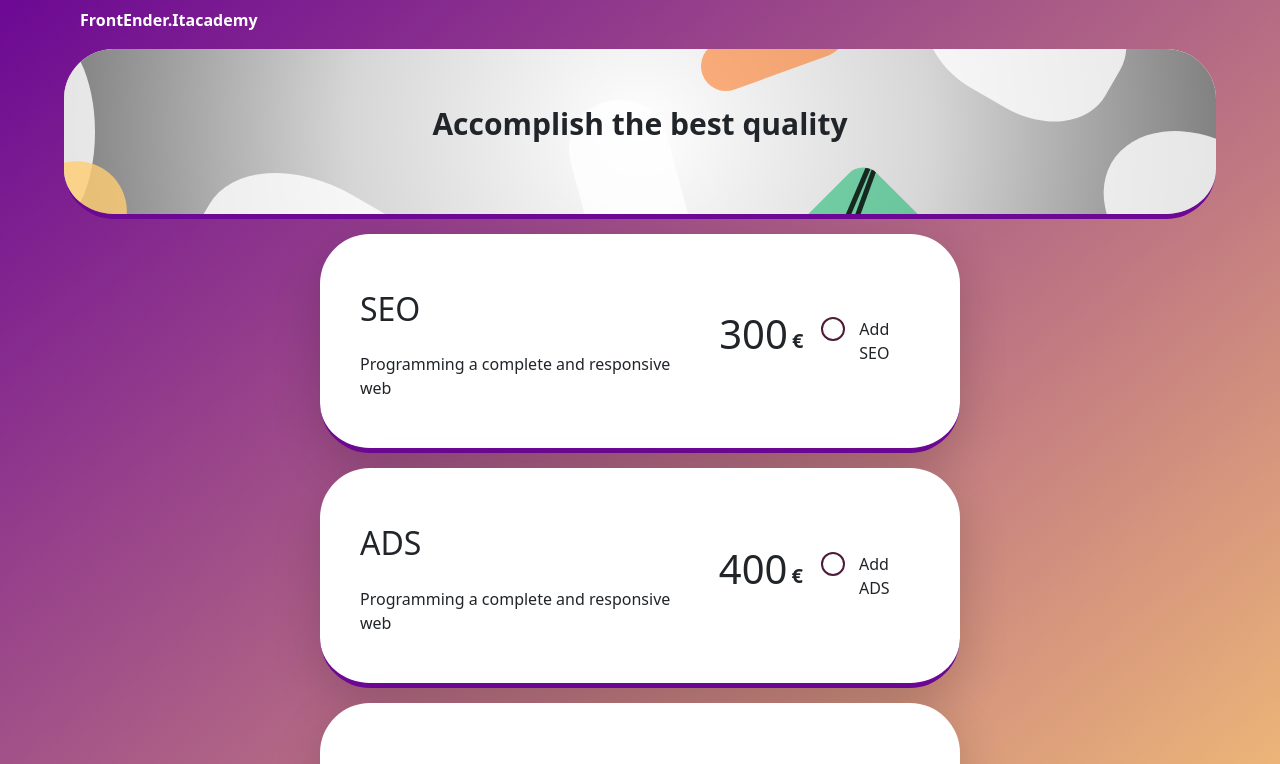
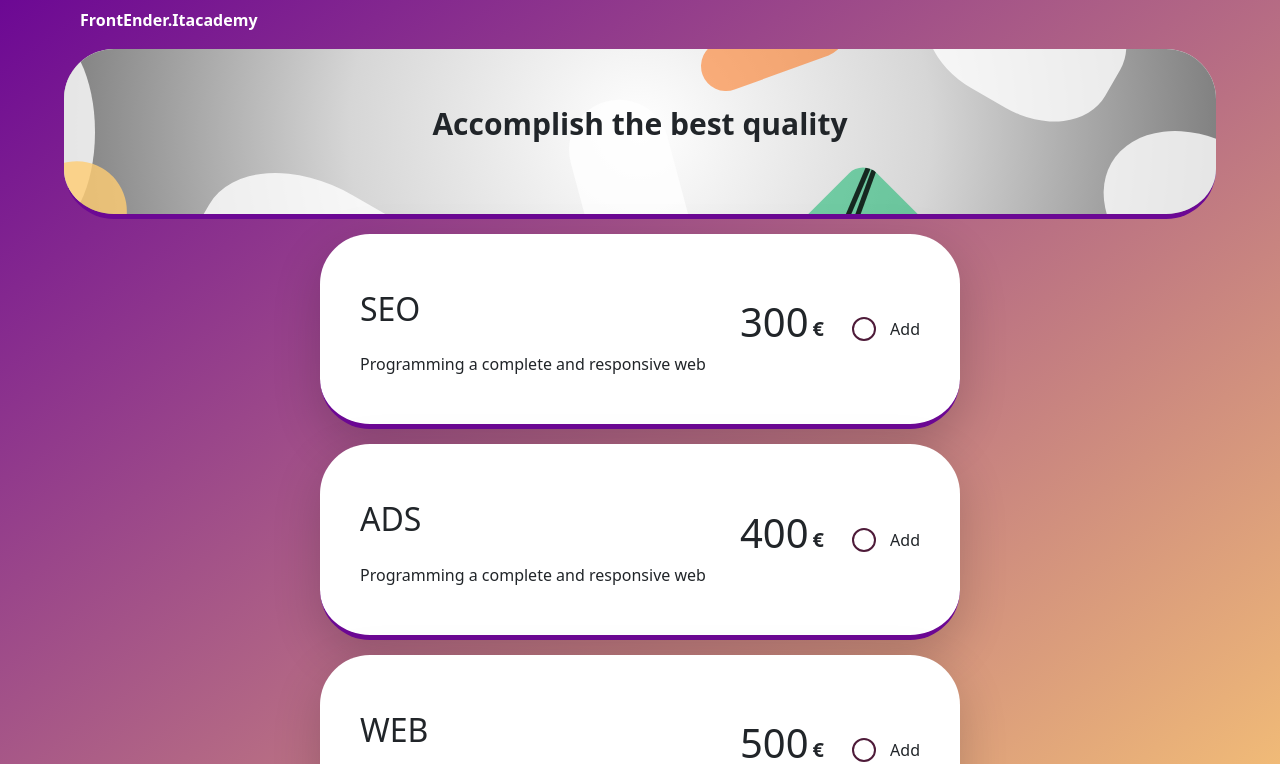
Before and after one commit to oscarrep/S6-Budget-Angular, an Angular app: page / in a window 1280 px wide. Shown: the top 764 px of the page. Built offline with nearby package versions, Linux system fonts and the light colour scheme.

Commit message:
correct size for panel, shadow gets smaller when togglePanel is active

```diff
--- a/src/app/home/home.component.html
+++ b/src/app/home/home.component.html
@@ -28,7 +28,7 @@
     <form class="form">
         <div class="row justify-content-center mt-4 d-flex">
             @for (list of listArr; track list) {
-            <div class="col-6 item p-3 shadow-lg mx-3 d-flex align-items-center">
+            <div class="col-6 item p-3 shadow-lg mx-3 d-flex align-items-center z-1"  [class.shadow-lg]="!list.showPanel" [class.shadow]="list.showPanel">
                 <div class="mx-4 my-3">
                     <h2 class="my-4">
                         {{list.title}} </h2>
@@ -45,12 +45,12 @@
                     @if(list.id !=2){
                     <input type="checkbox" class="checkbox-circle" id="{{list.id}}"
                         (change)="budgetList.calculateTotal(list.price, list.id)">
-                    <label class="mx-3" for="{{list.id}}">Add {{list.title}}</label>
+                    <label class="mx-3" for="{{list.id}}">Add</label>
                     }
                     @else{
                     <input type="checkbox" class="checkbox-circle" id="{{list.id}}"
                         (change)="togglePanel($event, list.id, list.price)">
-                    <label class="mx-3" for="{{list.id}}">Add {{list.title}}</label>
+                    <label class="mx-3" for="{{list.id}}">Add</label>
                     }
                 </div>
             </div>
--- a/src/app/panel/panel.component.html
+++ b/src/app/panel/panel.component.html
@@ -1,6 +1,6 @@
-<div class="container align-items-center justify-content-center d-flex">
-    <div class="col-6 panel-item p-5 mx-3">
-        <div class="panel-div d-flex align-items-center d-flex">
+<div class="align-items-center justify-content-center d-flex">
+    <div class="col-6 panel-item p-5 mx-3 z-0">
+        <div class="panel-div d-flex align-items-center d-flex mt-4">
             <p class="ms-auto mx-2 mb-0">Page amount</p>
             <button class="panel-btn mx-2" type="button" (click)="removePage()"> - </button>
             <div class="panel-nums">{{budgetList.pages}}</div>
--- a/src/app/panel/panel.component.scss
+++ b/src/app/panel/panel.component.scss
@@ -5,7 +5,7 @@
     border-bottom-left-radius: 50px;
     border-bottom-right-radius: 50px;
     min-width: 500px;
-    margin-top: -30px;
+    margin-top: -55px;
     margin-bottom: 15px;
 }
 
```
